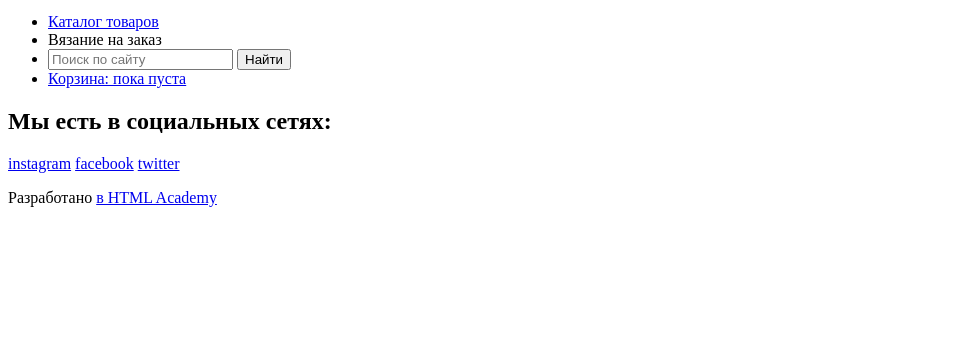
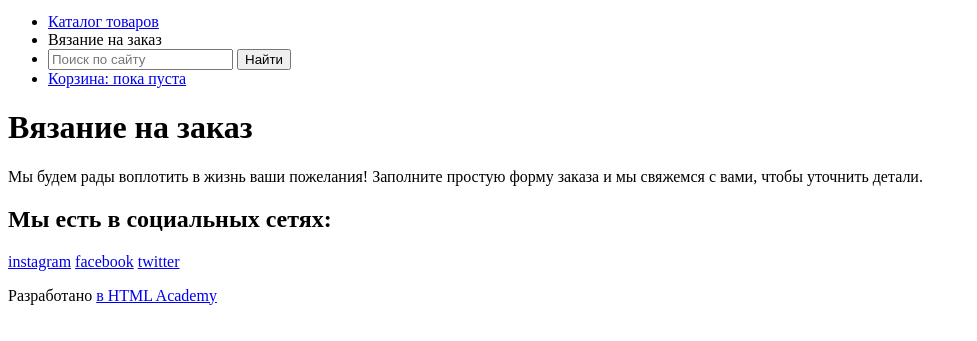
Before and after one commit to gucol/168138-mishka-1, a website: page form.html in a window 1280 px wide. Shown: the part 143-484 px from the top of the page, without its empty margins (0-977 px from the left). Drawn offline with Linux system fonts and the light colour scheme.

Commit message:
Размечает основные блоки page-main на form.html

```diff
--- a/form.html
+++ b/form.html
@@ -28,6 +28,14 @@
       </nav>
     </header>
 
+    <main class="page-main">
+      <h1 class="page-main__title">Вязание на заказ</h1>
+      <p class="page-main__text">Мы будем рады воплотить в жизнь ваши пожелания! Заполните простую форму заказа и мы свяжемся с вами, чтобы уточнить детали.</p>
+      <form action="https://echo.htmlacademy.ru/" method="post" class="form-order">
+
+      </form>
+    </main>
+
     <footer class="page-footer">
       <section class="social-links">
         <h2 class="social-links__title visually-hidden">Мы есть в социальных сетях:</h2>
```
